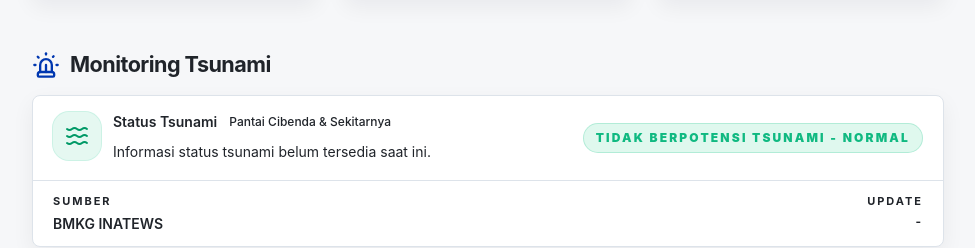
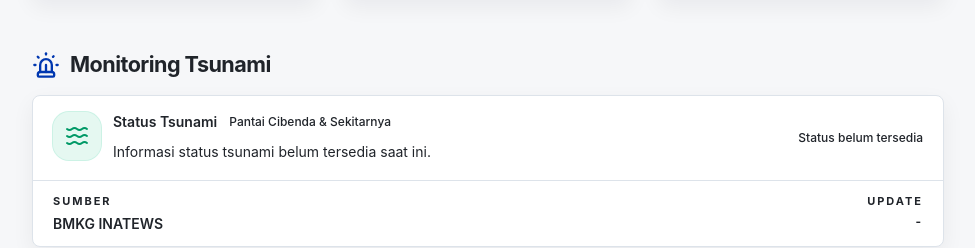
Before and after one commit to Vextronode/sigap_app, a React (Vite) app in the folder apps/frontend/: page / in a window 1280 px wide. Shown: the part 1295-1543 px from the top of the page, without its empty margins (292-1267 px from the left). Built offline with nearby package versions, Linux system fonts and the light colour scheme; no server answers.

Commit message:
fix(gempa&tsunami): fix bug card gempa pangandaran dan tsunami fix juga

```diff
--- a/apps/frontend/src/features/dashboard/components/EarthquakeCard.tsx
+++ b/apps/frontend/src/features/dashboard/components/EarthquakeCard.tsx
@@ -85,6 +85,19 @@ const variantConfig: Record<
 
 const formatDistance = (distance: number) => `≈ ${Math.abs(distance)} KM`;
 
+type TsunamiBadge = { tone: "safe" | "danger"; text: string };
+
+const getTsunamiBadge = (potential: string | undefined): TsunamiBadge | null => {
+  const normalized = potential?.trim().toLowerCase();
+  if (normalized === "tidak berpotensi tsunami") {
+    return { tone: "safe", text: "TIDAK BERPOTENSI TSUNAMI" };
+  }
+  if (normalized === "berpotensi tsunami") {
+    return { tone: "danger", text: "BERPOTENSI TSUNAMI" };
+  }
+  return null;
+};
+
 export const EarthquakeCard = ({
   title,
   earthquake,
@@ -96,26 +109,18 @@ export const EarthquakeCard = ({
   const variant = getVariant(title);
   const config = variantConfig[variant];
   const displayEarthquake = isError ? null : earthquake;
-  const isTsunamiPotential =
-    displayEarthquake?.potential?.toLowerCase().includes("berpotensi") ?? false;
-  const cardBorderClass =
-    variant === "west-java" && isTsunamiPotential
-      ? "border-red-500/30"
-      : config.accentBorder;
-  const badgeTone = isTsunamiPotential ? "danger" : config.badgeTone;
-  const badgeText = isTsunamiPotential
-    ? "BERPOTENSI TSUNAMI"
-    : "TIDAK BERPOTENSI TSUNAMI";
+  const tsunamiBadge =
+  variant === "indonesia" ? null : getTsunamiBadge(displayEarthquake?.potential);
+  const isDanger = tsunamiBadge?.tone === "danger";
+
+  const cardBorderClass = isDanger ? "border-red-500/30" : config.accentBorder;
+  const dataToneClass = isDanger ? "text-red-600 dark:text-red-400" : config.valueClassName;
+  const noteToneClass = isDanger
+    ? "bg-red-500/10 border-red-500/20 text-red-600 dark:text-red-400"
+    : config.noteClassName;
+
   const RegionIcon = config.icon;
   const regionLabel = title.replace(/^Info Gempa\s*/i, "");
-  const dataToneClass =
-    variant === "west-java" && isTsunamiPotential
-      ? "text-red-600 dark:text-red-400"
-      : config.valueClassName;
-  const noteToneClass =
-    variant === "west-java" && isTsunamiPotential
-      ? "bg-red-500/10 border-red-500/20 text-red-600 dark:text-red-400"
-      : config.noteClassName;
 
   if (!displayEarthquake) {
     return (
@@ -168,7 +173,7 @@ export const EarthquakeCard = ({
   }
 
   const formattedDate = formatDateTime(displayEarthquake.updatedAt);
-  const iconClassName = isTsunamiPotential
+  const iconClassName = isDanger
     ? "bg-red-500/10 text-red-600 dark:text-red-400 ring-1 ring-red-500/20"
     : config.iconClassName;
 
@@ -201,18 +206,20 @@ export const EarthquakeCard = ({
             </div>
           </div>
 
+          {tsunamiBadge && (
             <Badge
-            tone={badgeTone}
+              tone={tsunamiBadge.tone}
               className={cn(
                 "mt-3 w-fit border px-3 py-1 text-[10px] font-semibold tracking-[0.18em]",
                 config.badgeClassName,
-              variant === "west-java" && isTsunamiPotential
+                isDanger
                   ? "border-red-500/20 bg-red-500/10 text-red-600 dark:text-red-400"
                   : ""
               )}
             >
-            {badgeText}
+              {tsunamiBadge.text}
             </Badge>
+          )}
         </div>
 
         <div className="flex flex-1 flex-col px-5 py-5">
--- a/apps/frontend/src/features/dashboard/components/TsunamiCard.tsx
+++ b/apps/frontend/src/features/dashboard/components/TsunamiCard.tsx
@@ -21,8 +21,9 @@ const getTone = (status?: TsunamiStatus["status"]) => {
     case "WASPADA":
       return "warning" as const;
     case "NORMAL":
+      return "safe" as const;
     default:
-      return "safe" as const;
+      return null;
   }
 };
 
@@ -35,8 +36,9 @@ const getBadgeText = (status?: TsunamiStatus["status"]) => {
     case "WASPADA":
       return "WASPADA";
     case "NORMAL":
+      return "TIDAK BERPOTENSI TSUNAMI - NORMAL";
     default:
-      return "TIDAK BERPOTENSI TSUNAMI - NORMAL";
+      return null;
   }
 };
 
@@ -81,6 +83,7 @@ export const TsunamiCard = ({
           </div>
         </div>
 
+        {badgeTone && badgeText ? (
           <Badge
             tone={badgeTone}
             className={cn(
@@ -96,6 +99,11 @@ export const TsunamiCard = ({
           >
             {badgeText}
           </Badge>
+        ) : (
+          <span className="text-xs font-medium text-muted-foreground">
+            Status belum tersedia
+          </span>
+        )}
       </div>
 
       <div className="grid grid-cols-2 border-t border-[color:var(--border)] px-5 py-3 text-[11px] font-bold uppercase tracking-[0.18em] text-muted-foreground">
```
Also changed, not shown: apps/frontend/src/components/ui/Badge.tsx (line endings or trailing spaces). Lines whose indentation alone changed are shown as unchanged.
